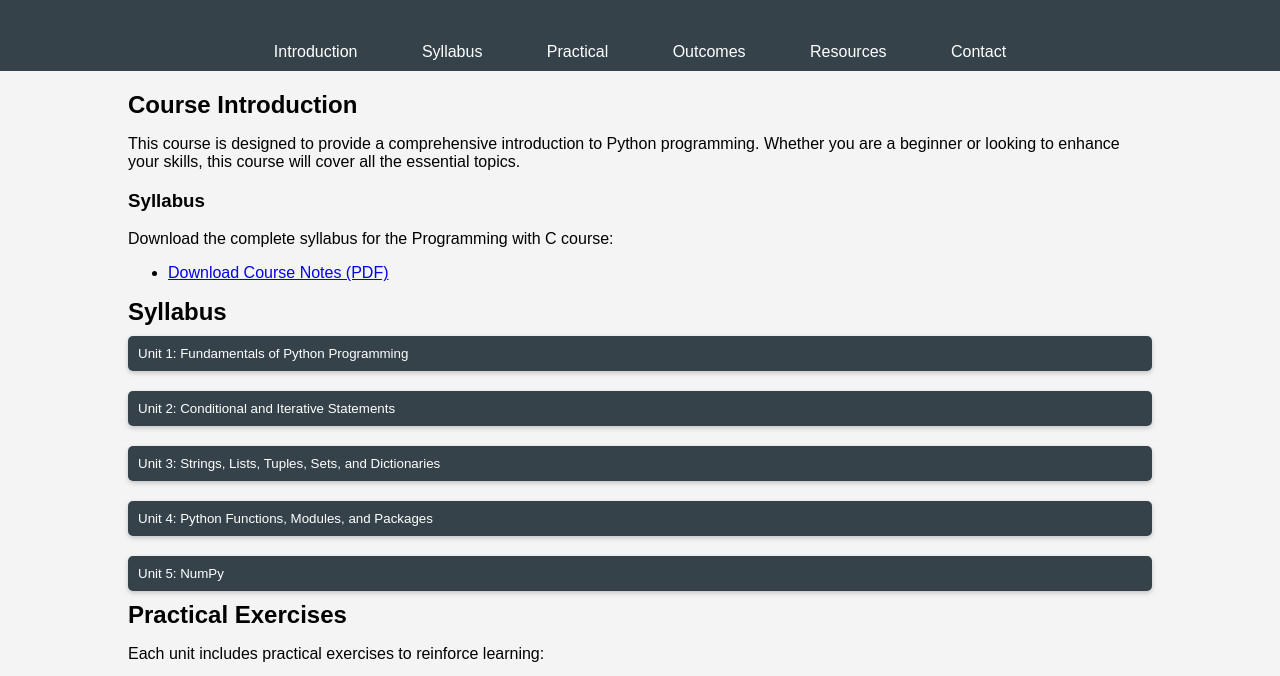
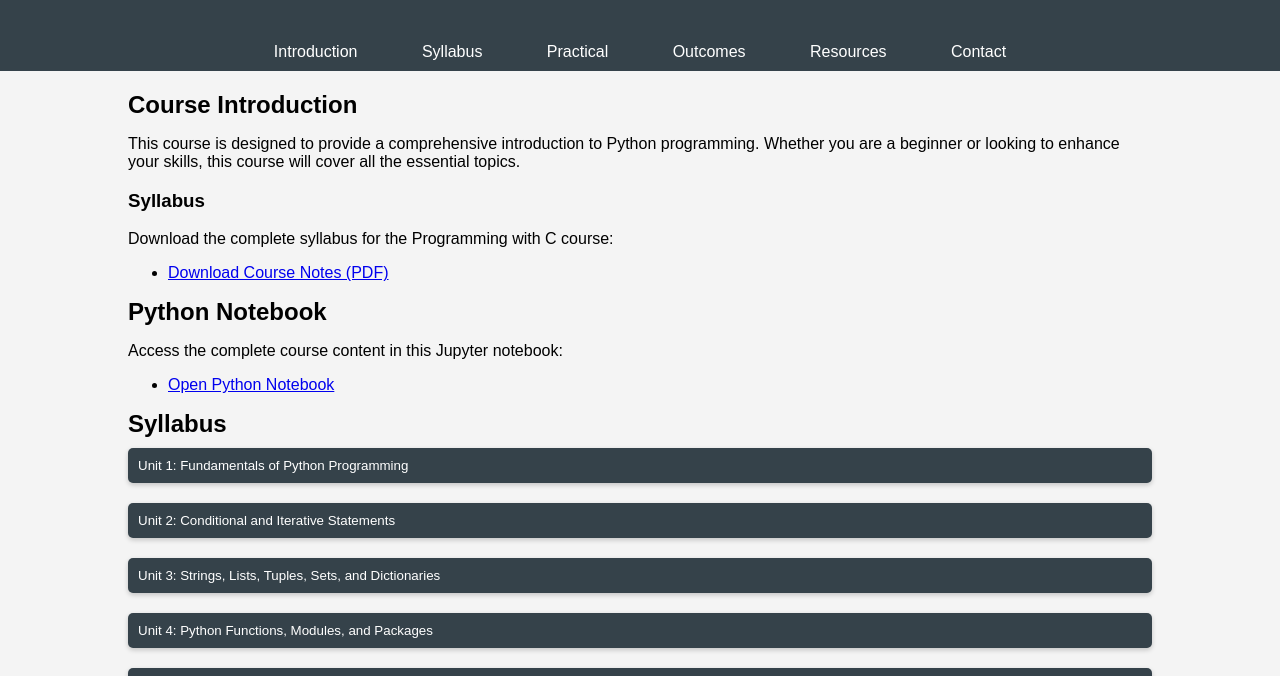
Before and after one commit to errorupdate/computer-science, a plain HTML site: page python.html in a window 1280 px wide. Shown: the part 94-770 px from the top of the page. Drawn offline with Linux system fonts and the light colour scheme.

Commit message:
python notebook

```diff
--- a/python.html
+++ b/python.html
@@ -238,7 +238,14 @@
                             Notes (PDF)</a></li>
                 </ul>
         </section>
-
+<section id="notebook">
+    <h2>Python Notebook</h2>
+    <p>Access the complete course content in this Jupyter notebook:</p>
+    <ul>
+        <li><a href="/cse/computer-science/documents/Full_course.ipynb" rel="noopener" target="_blank" class="text-blue-500 hover:underline">Open Python Notebook</a>
+        </li>
+    </ul>
+</section>
         <section id="syllabus">
             <h2>Syllabus</h2>
 
```
Also changed, not shown: c.html (+1 -0 lines), pyNotes.html (deleted), 1 other file.
